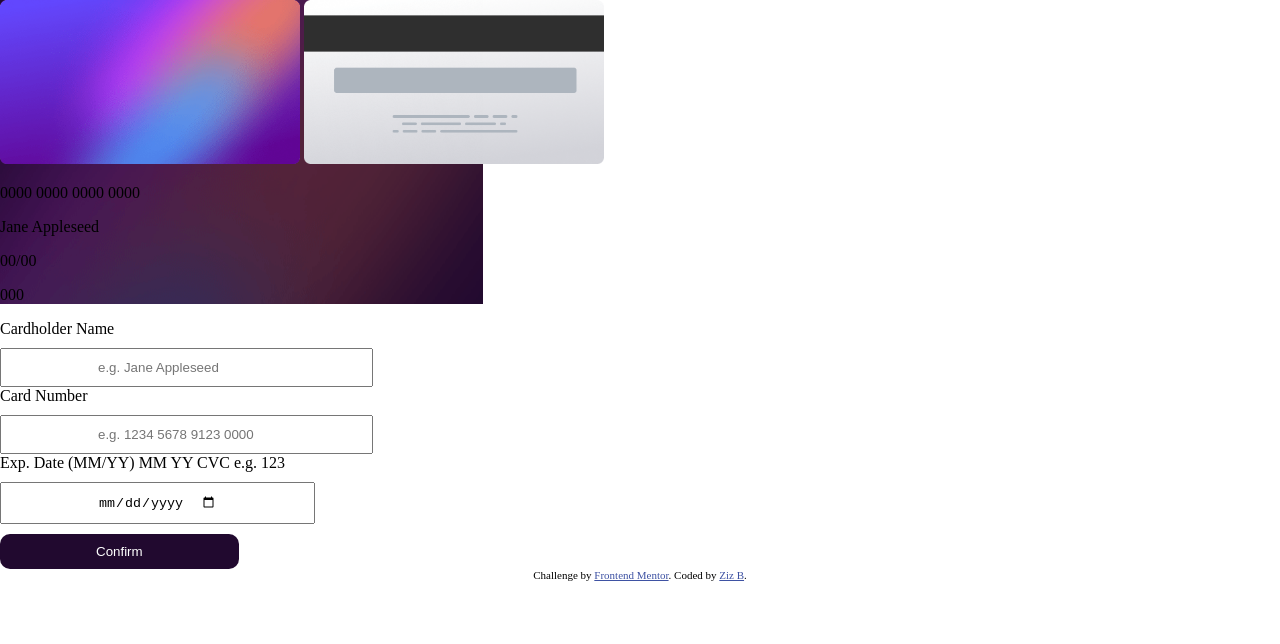
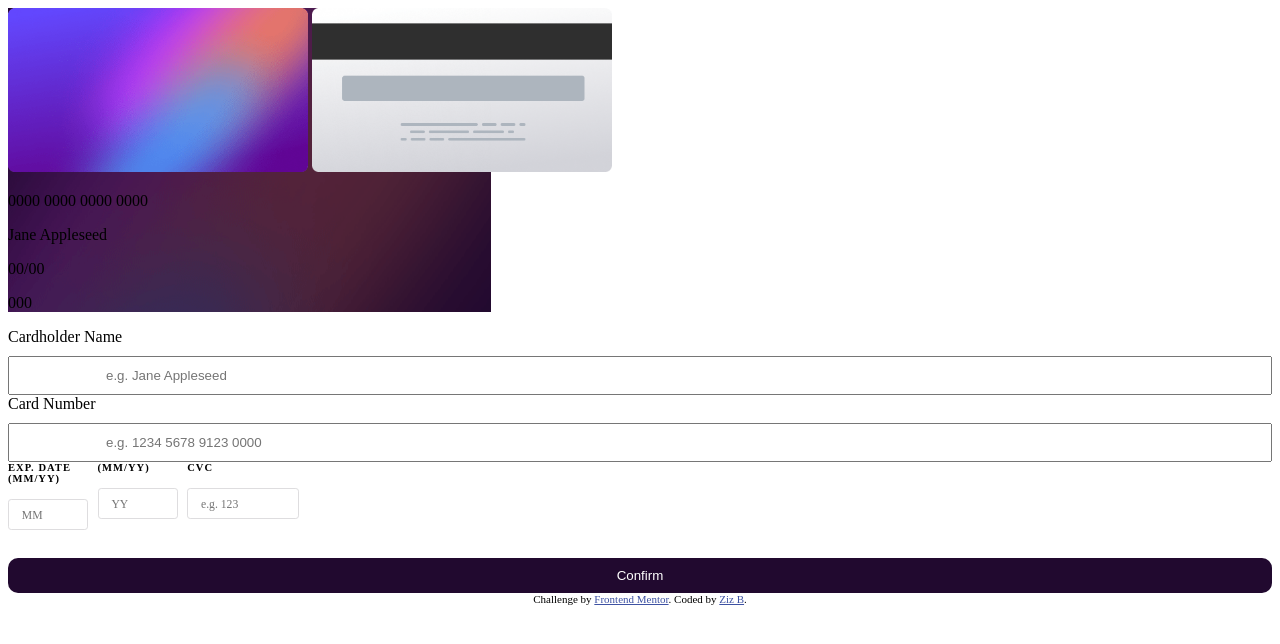
Before and after one commit to Zizo95/Interactive-card-details-form, a plain HTML site: page index.html in a window 1280 px wide. Drawn offline with Linux system fonts and the light colour scheme; a web font is replaced by a local one.

Commit message:
updated css

```diff
--- a/index.html
+++ b/index.html
@@ -27,20 +27,34 @@
   </section>
 
   <div class="section">
-    <label for="">Cardholder Name</label>
-    <input type="text" name="" id="" placeholder="e.g. Jane Appleseed">
+    <form>
+      <label for="">Cardholder Name</label>
+      <input type="text" name="" id="" placeholder="e.g. Jane Appleseed">
 
-     <label for="">Card Number</label>
-    <input type="number" placeholder="e.g. 1234 5678 9123 0000">
+       <label for="">Card Number</label>
+      <input type="number" placeholder="e.g. 1234 5678 9123 0000">
 
-     Exp. Date (MM/YY)
-     MM
-     YY
+     <div class="date-container">
+    <div class="form-control date">
+      <label for="date">Exp. Date (MM/YY)</label>
+      <input type="number" name="date" id="month" placeholder="MM">
+    </div>
 
-     CVC
-     e.g. 123
-   <input type="date" name="" id="">
-     <button>Confirm</button>
+    <div class="form-control date">
+      <label for="month">(MM/YY)</label>
+      <input type="number" name="month" id="year" placeholder="YY">
+    </div>
+
+         <div class="form-control cvc">
+          <label for="cvc">CVC</label>
+          <input type="number" name="cvc" id="cvc" placeholder="e.g. 123">
+         </div>
+
+     </div>
+       <br>
+       <button>Confirm</button>
+    </form>
+
 
     <div class="message">
      <img src="images/icon-complete.svg" alt="thank icon" width="50px">
--- a/style.css
+++ b/style.css
@@ -1,6 +1,4 @@
-@font-face {
-    font-family: "Space Grotesk";
-    src: url("https://fonts.google.com/specimen/Space+Grotesk");
+@import url("https://fonts.google.com/specimen/Space+Grotesk");
 }
 body{
     font-family: "Space Grotesk";
@@ -19,7 +17,64 @@ input{
     margin-top: 10px;
 
 }
+form,
+.form-control {
+    display: flex;
+    flex-direction: column;
+}
+.form-control {
+    gap: 0.3rem;
+}
 
+.form-control label {
+    font-size: 0.66rem;
+    text-transform: uppercase;
+    font-weight: 600;
+    letter-spacing: 1px;
+}
+.form-control input,
+.btn button {
+    padding: 0.6rem 0.8rem;
+    border-radius: 0.2rem;
+    font-family: inherit;
+}
+
+.form-control input {
+    font-family: inherit;
+    outline: none;
+    border: 1.3px solid hsl(270, 3%, 87%);
+    padding: 0.4rem 0.8rem;
+    border-radius: 0.2rem;
+}
+.form-control input.invalid {
+    border: 1.3px solid  hsl(0, 100%, 66%); ;
+}
+.form-control input::placeholder{
+    font-size: 0.73rem;
+    font-weight: 500;
+}
+.date-container {
+    display: flex;
+    gap: 0.6rem;
+    overflow: hidden;
+}
+
+.date {
+    width: 80px;
+}
+.cvc {
+    width:112px;
+}
+
+input[type=number] {
+    -moz-appearance: textfield;
+  }
+
+  input[type=number]::-webkit-inner-spin-button,
+  input[type=number]::-webkit-outer-spin-button {
+    -webkit-appearance: none;
+    margin: 0;
+  }
  button{
     margin-top: 10px;
     color:  hsl(0, 0%, 100%);
```
